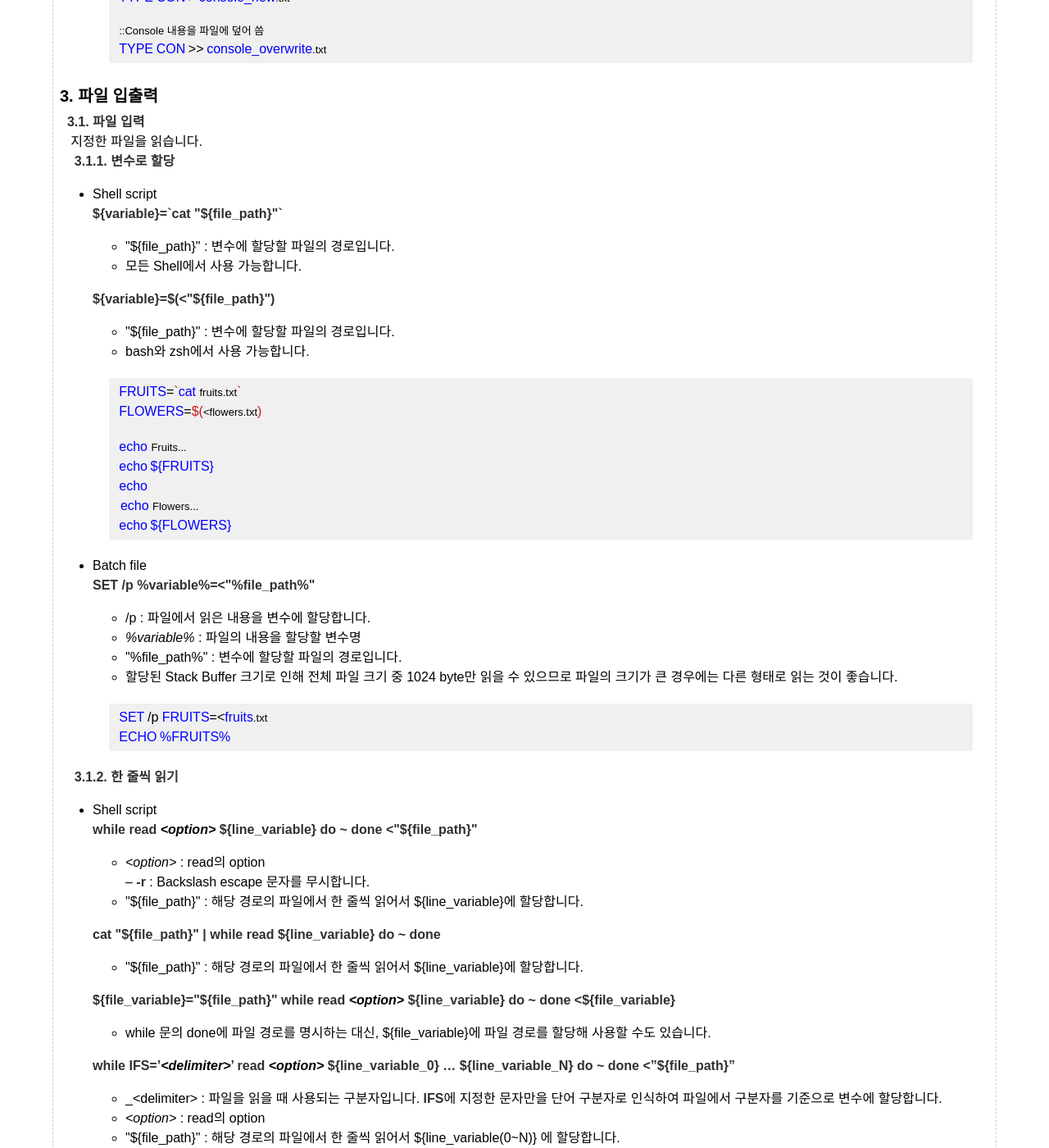
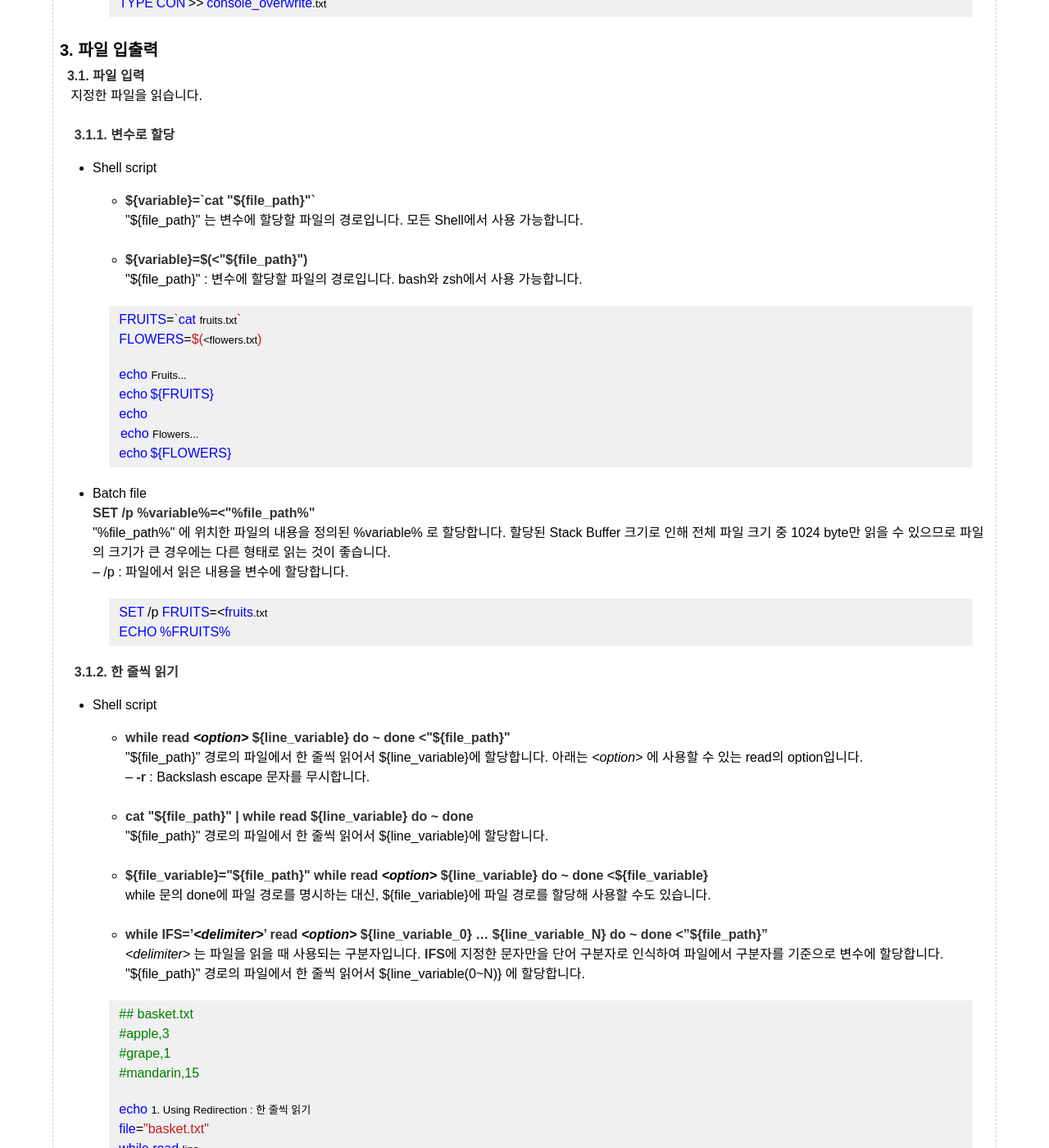
Before and after one commit to HgO-git/hgo-git.github.io, a Jekyll site: the page built from _posts/Shell/2020-08-02-16-13-shell-use-5-inout.md, in a window 1280 px wide and 1400 px high, scrolled down 4407 px. Shown: the whole window at 82% size. Built offline with Jekyll 4.4.1, drawn with Linux system fonts in a browser that asks for light colours; some of the changed text lies outside the part shown.

Commit message:
[fix/post] format 변경

```diff
--- a/_posts/Shell/2020-08-02-16-13-shell-use-5-inout.md
+++ b/_posts/Shell/2020-08-02-16-13-shell-use-5-inout.md
@@ -8,6 +8,7 @@ summary: "Shell에서 입력, 출력 사용"
 ---
 ###### 1. 입력
 &nbsp;파이프라인 입력이나 키보드 입력 같은 표준 입력시 사용됩니다.
+<br>
 &nbsp;&nbsp;**1.1. Shell script**
 - **read ${input_variable} _-\<option\>_ -a _\<array_name\>_ -d _\<delimiter\>_ -i _\<text\>_ -n _\<nchars\>_ -N _\<nchar\>_ -p _\<prompt_text\>_ -t _\<timeout\>_ -u _\<fd\>_**
 read를 사용하여 간단하게 원하는 변수에 값을 입력 받을 수 있습니다.
@@ -31,9 +32,8 @@ echo ${INPUT_VAR}
 
 &nbsp;&nbsp;**1.2. Batch file**
 - **SET /p %input_variable%=_\<prompt_text\>_**
-    - /p : 사용자가 입력한 값을 변수에 설정합니다.
-    - %input_variable% : 입력된 내용을 설정할 변수명
-    - _\<prompt_text\>_ : 입력 전에 Prompt에 출력할 문자열로 **/p**와 함께 사용되며 선택 사항이므로 생략되도 됩니다.
+    %input_variable%는 입력된 내용을 설정할 변수명입니다. _\<prompt_text\>_ 는 입력 전에 Prompt에 출력할 문자열로 **/p**와 함께 사용되며 선택 사항이므로 생략되도 됩니다.
+    -- /p : 사용자가 입력한 값을 변수에 설정합니다.
 
 ~~~batch
 SET /p INPUT_VAR="Enter fruit name : "
@@ -42,12 +42,12 @@ ECHO %INPUT_VAR%
 
 ###### 2. 출력
 &nbsp;표준 출력시 사용됩니다.
+<br>
 &nbsp;&nbsp;**2.1. ECHO**
 &nbsp;&nbsp;&nbsp;표준 출력시 사용됩니다. Shell과 Batch 모두 동일하게 사용 가능합니다.
 - Shell script
     **echo _\<print_text\>_**
-    - _\<print_text\>_ : 출력할 문자열
-    - 출력할 문자열을 따로 입력하지 않으면 빈 줄이 출력됩니다.
+    _\<print_text\>_ 는 출력할 문자열로 따로 입력하지 않으면 빈 줄이 출력됩니다.
 
     ~~~sh
     echo "출력합니다."
@@ -57,8 +57,7 @@ ECHO %INPUT_VAR%
 
 - Batch file
     **ECHO _\<print_text\>_**
-    - _\<print_text\>_ : 출력할 문자열
-    - 출력할 문자열에 **.**만 사용하면 빈 줄이 출력됩니다.
+    _\<print_text\>_ 는 출력할 문자열로 **.**만 사용하면 빈 줄이 출력됩니다.
 
     ~~~batch
     ECHO "출력합니다."
@@ -68,13 +67,14 @@ ECHO %INPUT_VAR%
 
 &nbsp;&nbsp;**2.2. Command echoing**
 &nbsp;&nbsp;&nbsp;명령어 출력하는 기능을 On/Off할 수 있습니다.
+<br>
 &nbsp;&nbsp;&nbsp;&nbsp;**2.2.1. 현재 명령어**
 
 - Shell script
     **set +v
     ~ _\<command\>_
     set -v**
-    - 출력하지 않을 명령어의 앞, 뒤에 사용합니다.
+    출력하지 않을 명령어의 앞, 뒤에 사용합니다.
 
     ~~~shell
     set +v
@@ -85,7 +85,7 @@ ECHO %INPUT_VAR%
 
 - Batch file
     **@ECHO _\<command\>_**
-    - 명령어 앞에 **@**이 있으면 명령어가 출력되지 않습니다.
+    명령어 앞에 **@**이 있으면 명령어가 출력되지 않습니다.
 
     ~~~batch
     @REN "temp.txt" "step1.txt"
@@ -98,7 +98,7 @@ ECHO %INPUT_VAR%
     **set +v
     ~_\<command\>_
     set +v**
-    - 출력하지 않을 명령어의 앞, 뒤에 사용합니다.
+    출력하지 않을 명령어의 앞, 뒤에 사용합니다.
 
     ~~~shell
     set +v
@@ -112,8 +112,7 @@ ECHO %INPUT_VAR%
 - Batch file
     **ECHO OFF**
     **@ECHO OFF**
-    - 출력하지 않을 명령어 이전에 사용합니다.
-    - **ECHO OFF** 명령어만 사용해도 되지만 ECHO OFF 명령 부분도 출력되지 않도록 **@**를 앞에 붙일 수 있습니다.
+    출력하지 않을 명령어 이전에 사용합니다. **ECHO OFF** 명령어만 사용해도 되지만 ECHO OFF 명령 부분도 출력되지 않도록 **@**를 앞에 붙일 수 있습니다.
 
     ~~~batch
     @ECHO OFF
@@ -127,11 +126,11 @@ ECHO %INPUT_VAR%
 &nbsp;&nbsp;&nbsp;명령어의 출력 값을 버려 출력되지 않도록 합니다.
 
 - Shell script
-    **_\<command\>_ _\<file_descriptor\>_ > /dev/null**
-    - **/dev/null**은 존재하지 않는 파일이므로 출력값이 버려지게 됩니다.
-    - _\<file_descriptor\>_에 따라 **/dev/null**로 출력할 값을 선택할 수도 있습니다.
-    - _\<file_descriptor\>_ 값이 없는 경우, 표준 출력만 해당되므로 Error 발생시 출력됩니다.
-    - **_\<file_descriptor\>_ > &_\<file_descriptor\>_** : File descriptor를 Redirection합니다. &을 사용하여 백그라운드에서 처리하도록 합니다.
+    - **\<command\> _\<file_descriptor\>_ > /dev/null**
+    **/dev/null**은 존재하지 않는 파일이므로 출력값이 버려지게 됩니다. _\<file_descriptor\>_ 에 따라 **/dev/null**로 출력할 값을 선택할 수도 있으며 _\<file_descriptor\>_ 값이 없는 경우, 표준 출력만 해당되므로 Error 발생시 출력됩니다.
+<br>
+    - **\<command\> _\<file_descriptor\>_ > &_\<file_descriptor\>_**
+    File descriptor를 Redirection합니다. &을 사용하여 백그라운드에서 처리하도록 합니다.
 
     ~~~sh
     echo "확인 1."
@@ -194,7 +191,7 @@ ECHO %INPUT_VAR%
 
 - Batch file
     **CON**
-    - 명령어가 아닌 입력 장치로 **Console**의 약자입니다.
+    명령어가 아닌 입력 장치로 **Console**의 약자입니다.
 
     ~~~batch
     ::Console 내용을 파일로 복사
@@ -210,16 +207,15 @@ ECHO %INPUT_VAR%
 ###### 3. 파일 입출력
 &nbsp;&nbsp;**3.1. 파일 입력**
 &nbsp;&nbsp;&nbsp;지정한 파일을 읽습니다.
+<br>
 &nbsp;&nbsp;&nbsp;&nbsp;**3.1.1. 변수로 할당**
 
 - Shell script
-    **${variable}=\`cat \"${file_path}\"\`**
-    - \"${file_path}\" : 변수에 할당할 파일의 경로입니다.
-    - 모든 Shell에서 사용 가능합니다.
-
-    **${variable}=$\(<\"${file_path}\"\)**
-    - \"${file_path}\" : 변수에 할당할 파일의 경로입니다.
-    - bash와 zsh에서 사용 가능합니다.
+    - **${variable}=\`cat \"${file_path}\"\`**
+    \"${file_path}\" 는 변수에 할당할 파일의 경로입니다. 모든 Shell에서 사용 가능합니다.
+<br>
+    - **${variable}=$\(<\"${file_path}\"\)**
+    \"${file_path}\" : 변수에 할당할 파일의 경로입니다. bash와 zsh에서 사용 가능합니다.
 
     ~~~sh
     FRUITS=`cat fruits.txt`
@@ -234,10 +230,8 @@ ECHO %INPUT_VAR%
 
 - Batch file
     **SET /p %variable%=<\"%file_path%\"**
-    - /p : 파일에서 읽은 내용을 변수에 할당합니다.
-    - _%variable%_ : 파일의 내용을 할당할 변수명
-    - \"%file_path%\" : 변수에 할당할 파일의 경로입니다.
-    - 할당된 Stack Buffer 크기로 인해 전체 파일 크기 중 1024 byte만 읽을 수 있으므로 파일의 크기가 큰 경우에는 다른 형태로 읽는 것이 좋습니다.
+    \"%file_path%\" 에 위치한 파일의 내용을 정의된 %variable% 로 할당합니다. 할당된 Stack Buffer 크기로 인해 전체 파일 크기 중 1024 byte만 읽을 수 있으므로 파일의 크기가 큰 경우에는 다른 형태로 읽는 것이 좋습니다.
+        -- /p : 파일에서 읽은 내용을 변수에 할당합니다.
 
     ~~~batch
     SET /p FRUITS=<fruits.txt
@@ -247,21 +241,18 @@ ECHO %INPUT_VAR%
 &nbsp;&nbsp;&nbsp;&nbsp;**3.1.2. 한 줄씩 읽기**
 
 - Shell script
-    **while read _\<option\>_ ${line_variable} do ~ done <\"${file_path}\"**
-    - _\<option\>_ : read의 option
+    - **while read _\<option\>_ ${line_variable} do ~ done <\"${file_path}\"**
+    \"${file_path}\" 경로의 파일에서 한 줄씩 읽어서 ${line_variable}에 할당합니다. 아래는 _\<option\>_ 에 사용할 수 있는 read의 option입니다.
         -- **-r** : Backslash escape 문자를 무시합니다.
-    - \"${file_path}\" : 해당 경로의 파일에서 한 줄씩 읽어서 ${line_variable}에 할당합니다.
-
-    **cat \"${file_path}\" | while read ${line_variable} do ~ done**
-    - \"${file_path}\" : 해당 경로의 파일에서 한 줄씩 읽어서 ${line_variable}에 할당합니다.
-
-    **${file_variable}=\"${file_path}\" while read _\<option\>_ ${line_variable} do ~ done <${file_variable}**
-    - while 문의 done에 파일 경로를 명시하는 대신, ${file_variable}에 파일 경로를 할당해 사용할 수도 있습니다.
-
-    **while IFS='_\<delimiter\>_' read _\<option\>_ ${line_variable_0} ... ${line_variable_N} do ~ done <"${file_path}"**
-    - _\<delimiter\> : 파일을 읽을 때 사용되는 구분자입니다. **IFS**에 지정한 문자만을 단어 구분자로 인식하여 파일에서 구분자를 기준으로 변수에 할당합니다.
-    - _\<option\>_ : read의 option
-    - \"${file_path}\" : 해당 경로의 파일에서 한 줄씩 읽어서 ${line_variable(0~N)} 에 할당합니다.
+<br>
+    - **cat \"${file_path}\" | while read ${line_variable} do ~ done**
+    \"${file_path}\" 경로의 파일에서 한 줄씩 읽어서 ${line_variable}에 할당합니다.
+<br>
+    - **${file_variable}=\"${file_path}\" while read _\<option\>_ ${line_variable} do ~ done <${file_variable}**
+    while 문의 done에 파일 경로를 명시하는 대신, ${file_variable}에 파일 경로를 할당해 사용할 수도 있습니다.
+<br>
+    - **while IFS='_\<delimiter\>_' read _\<option\>_ ${line_variable_0} ... ${line_variable_N} do ~ done <"${file_path}"**
+    _\<delimiter\>_ 는 파일을 읽을 때 사용되는 구분자입니다. **IFS**에 지정한 문자만을 단어 구분자로 인식하여 파일에서 구분자를 기준으로 변수에 할당합니다. \"${file_path}\" 경로의 파일에서 한 줄씩 읽어서 ${line_variable(0~N)} 에 할당합니다.
 
     ~~~sh
     ## basket.txt
@@ -328,10 +319,9 @@ ECHO %INPUT_VAR%
 
 - Batch file
     **FOR /f "tokens=_\<token_list\>_ delims=_\<delimiter\>_" %%line_variable_0_...  %%line_variable_N_ in \"%file_path%\" DO ( ~ )**
-    - delims=_\<delimiter\>_ : 파일을 읽을 때 사용되는 구분자입니다. 지정한 문자만을 단어 구분자로 인식하여 파일에서 구분자에 따라 Token으로 구분합니다. 만약, 값이 비어있으면 한 줄을 하나의 Token으로 처리합니다.
-    - tokens=_\<token_list\>_ : 구분자에 따라 분리된 Token들 중 실제로 변수에 할당할 Token의 Index를 지정합니다. delims가 없으면 따로 지정하지 않아도 됩니다.
-    - %%line_variable_[0~N] : 파일에서 읽어들인 값을 할당할 변수명입니다.
-    - \"%file_path%\" : 파일의 경로입니다.
+    \"%file_path%\" 에 위치한 파일에서 읽어들인 값을 %%line_variable_[0~N] 변수에 할당합니다.
+    -- delims=_\<delimiter\>_ : 파일을 읽을 때 사용되는 구분자입니다. 지정한 문자만을 단어 구분자로 인식하여 파일에서 구분자에 따라 Token으로 구분합니다. 만약, 값이 비어있으면 한 줄을 하나의 Token으로 처리합니다.
+    -- tokens=_\<token_list\>_ : 구분자에 따라 분리된 Token들 중 실제로 변수에 할당할 Token의 Index를 지정합니다. delims가 없으면 따로 지정하지 않아도 됩니다.
 
 
     ~~~batch
@@ -378,11 +368,11 @@ ECHO %INPUT_VAR%
 &nbsp;&nbsp;&nbsp;지정한 파일에 출력을 합니다.
 
 - Shell script
-    **echo _\<content\>_ > \"${file_path}\"**
-    - \"${file_path}\"로 _\<content\>_를 덮어 씁니다.
-
-    **echo _\<conent\>_ >> \"${file_path}\"**
-    - \"${file_path}\"로 _\<content\>_를 덧붙여 씁니다.
+    - **echo _\<content\>_ > \"${file_path}\"**
+    \"${file_path}\"로 _\<content\>_ 를 덮어 씁니다.
+<br>
+    - **echo _\<conent\>_ >\> \"${file_path}\"**
+    \"${file_path}\"로 _\<content\>_ 를 덧붙여 씁니다.
 
     ~~~sh
     echo "1. 사과" > "fruits.txt"
@@ -397,11 +387,11 @@ ECHO %INPUT_VAR%
     ~~~
 
 - Batch file
-    **ECHO _\<content\>_ > \"%file_path%\"**
-    - \"%file_path%\"로 _\<content\>_를 덮어 씁니다.
-
-    **ECHO _\<conent\>_ >> \"%file_path%\"**
-    - \"%file_path%\"로 _\<content\>_를 덧붙여 씁니다.
+    - **ECHO _\<content\>_ > \"%file_path%\"**
+    \"%file_path%\"로 _\<content\>_ 를 덮어 씁니다.
+<br>
+    - **ECHO _\<conent\>_ >\> \"%file_path%\"**
+    \"%file_path%\"로 _\<content\>_ 를 덧붙여 씁니다.
 
     ~~~batch
     ECHO "1. 사과" > "fruits.txt"
@@ -434,9 +424,9 @@ ECHO %INPUT_VAR%
 
 ###### 4. EOF(End Of File)
 &nbsp;Prompt에서 EOF 입력입니다.
+<br>
 &nbsp;&nbsp;&nbsp;**- Linux, UNIX 계열 : Ctrl + D**
 &nbsp;&nbsp;&nbsp;**- Windows : Ctrl + Z**
-
 <br>
 
 ###### [참고] File descriptor
```
Also changed, not shown: other parts of _posts/Shell/2020-08-02-16-13-shell-use-5-inout.md (+3 -5 lines), _posts/Shell/2020-06-11-23-53-shell-use-1.md (+23 -32 lines), _posts/Shell/2020-07-04-21-45-shell-use-2-conditional-statement.md (+12 -8 lines), _posts/Shell/2020-07-05-16-16-shell-use-3-looping-statement.md (+12 -13 lines), _posts/Shell/2020-07-11-22-13-shell-use-4-other-control-statement.md (+2 -1 lines), _posts/Shell/2020-09-25-15-25-shell-use-6-file-directory.md (+26 -9 lines).
